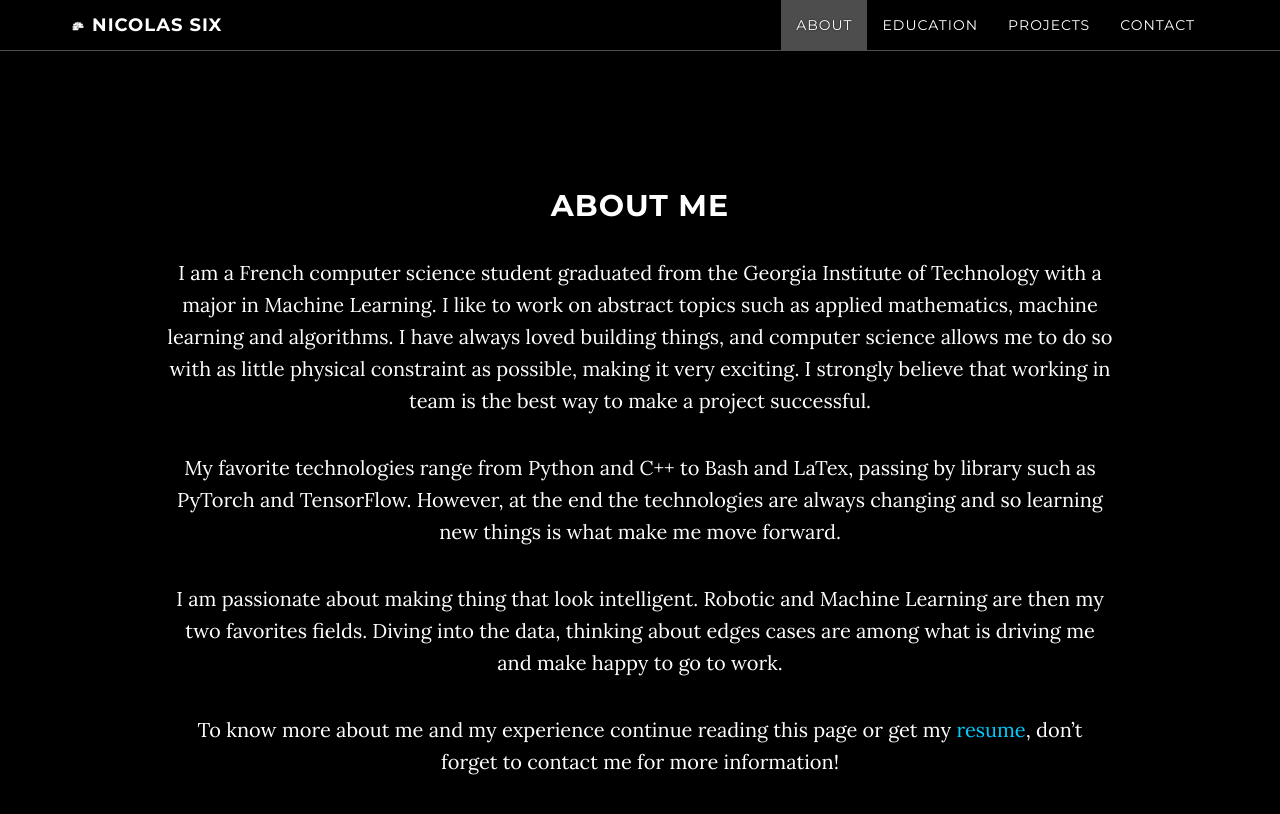
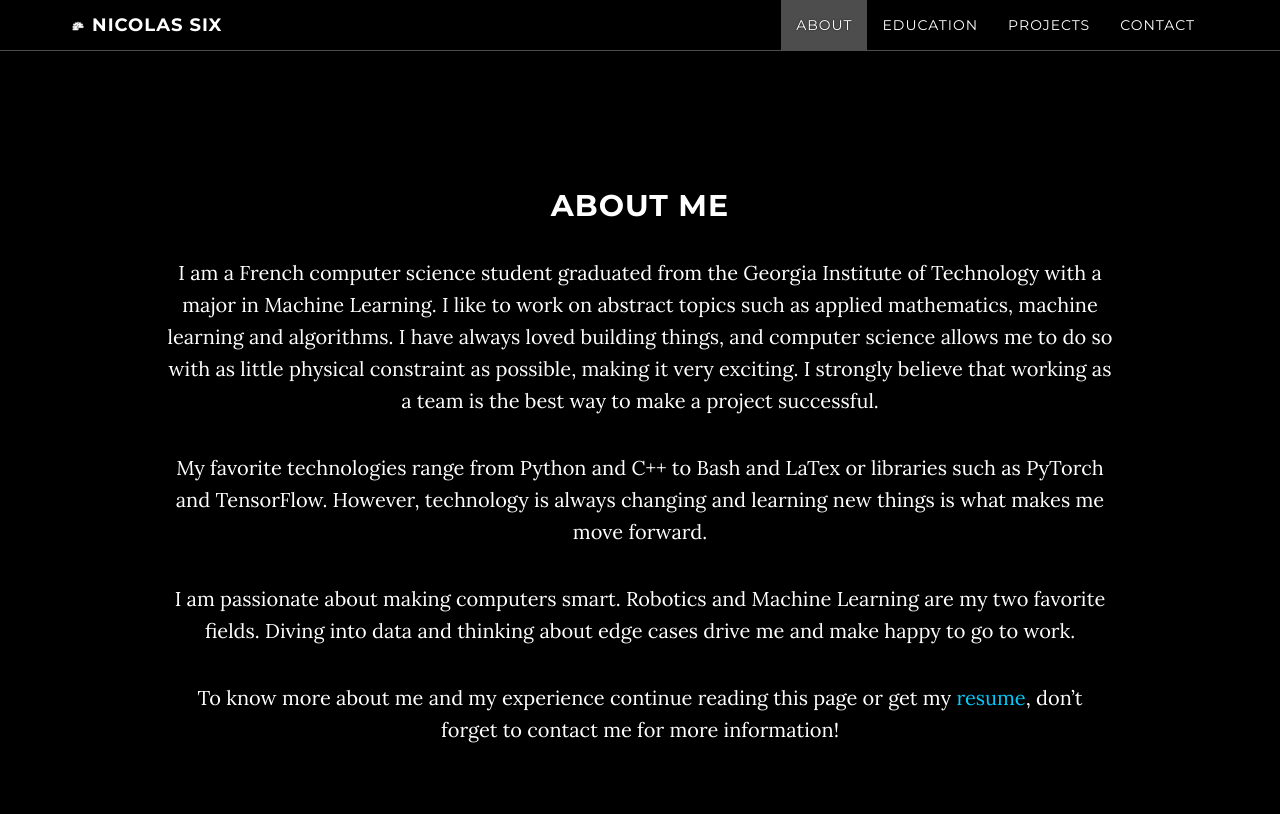
Before and after one commit to anliec/anliec.github.io, a Jekyll site: the page built from index.html, in a window 1280 px wide and 900 px high, scrolled down 961 px. Shown: the top 814 px of the window. Built offline with Jekyll 4.4.1, drawn with Linux system fonts in a browser that asks for light colours; nearby versions of some CDN libraries; comment, search, counter and statistics services are not loaded.

Commit message:
fix about

```diff
--- a/about.html
+++ b/about.html
@@ -5,13 +5,13 @@ title: About
 ---
 ## About Me
 
-I am a French computer science student graduated from the Georgia Institute of Technology with a major in Machine Learning. I like to work on abstract topics such as applied mathematics, machine learning and algorithms. I have always loved building things, and computer science allows me to do so with as little physical constraint as possible, making it very exciting. I strongly believe that working in team is the best way to make a project successful.
+I am a French computer science student graduated from the Georgia Institute of Technology with a major in Machine Learning. I like to work on abstract topics such as applied mathematics, machine learning and algorithms. I have always loved building things, and computer science allows me to do so with as little physical constraint as possible, making it very exciting. I strongly believe that working as a team is the best way to make a project successful.
 
 
-My favorite technologies range from Python and C++ to Bash and LaTex, passing by library such as PyTorch and TensorFlow. However, at the end the technologies are always changing and so learning new things is what make me move forward.
+My favorite technologies range from Python and C++ to Bash and LaTex or libraries such as PyTorch and TensorFlow. However, technology is always changing and learning new things is what makes me move forward.
 
 
-I am passionate about making thing that look intelligent. Robotic and Machine Learning are then my two favorites fields. Diving into the data, thinking about edges cases are among what is driving me and make happy to go to work.
+I am passionate about making computers smart. Robotics and Machine Learning are my two favorite fields. Diving into data and thinking about edge cases drive me and make happy to go to work.
 
 
 To know more about me and my experience continue reading this page or get my [resume]({{site.baseurl}}/NicolasSix2020.pdf), don't forget to contact me for more information!
```
